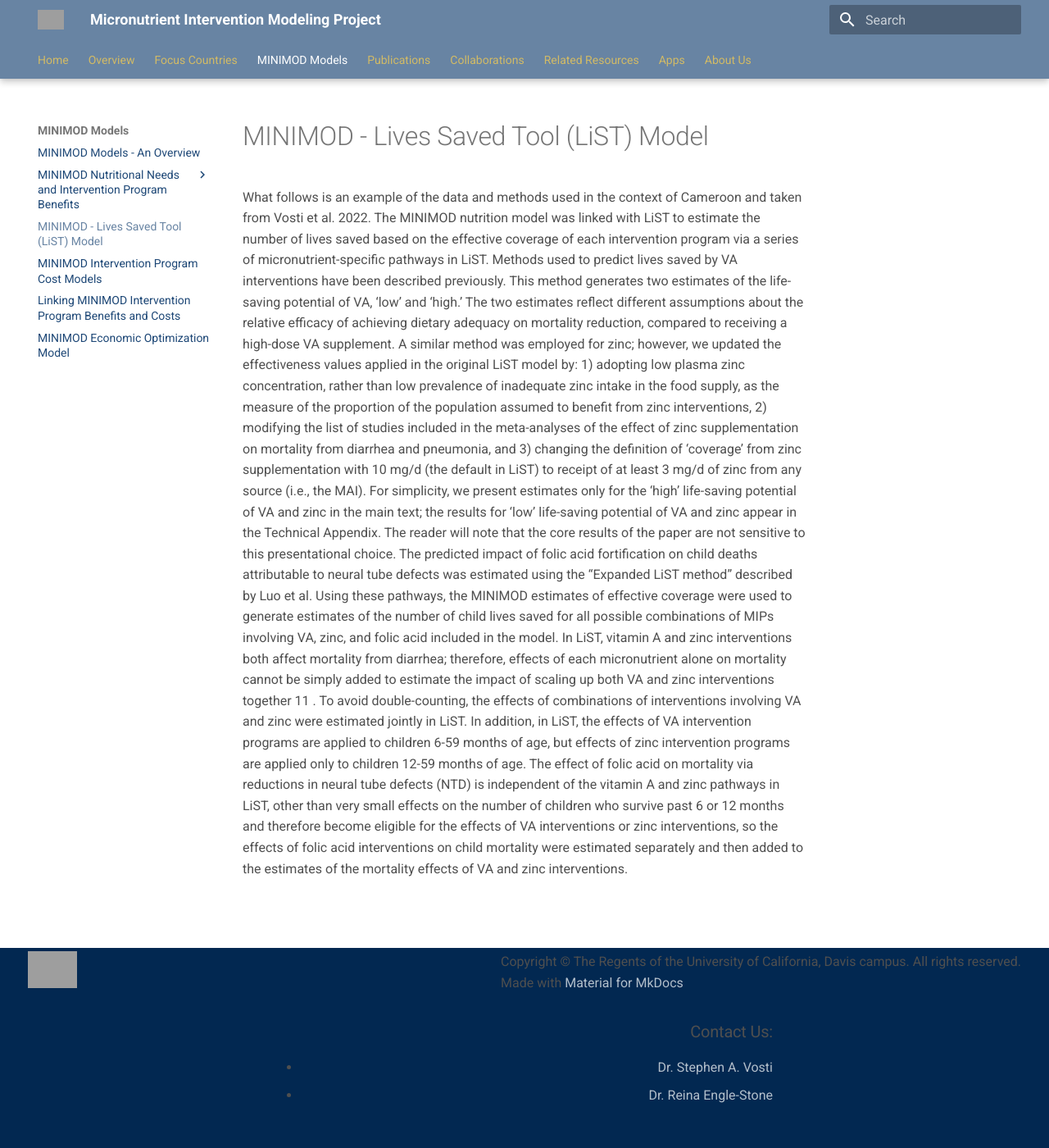
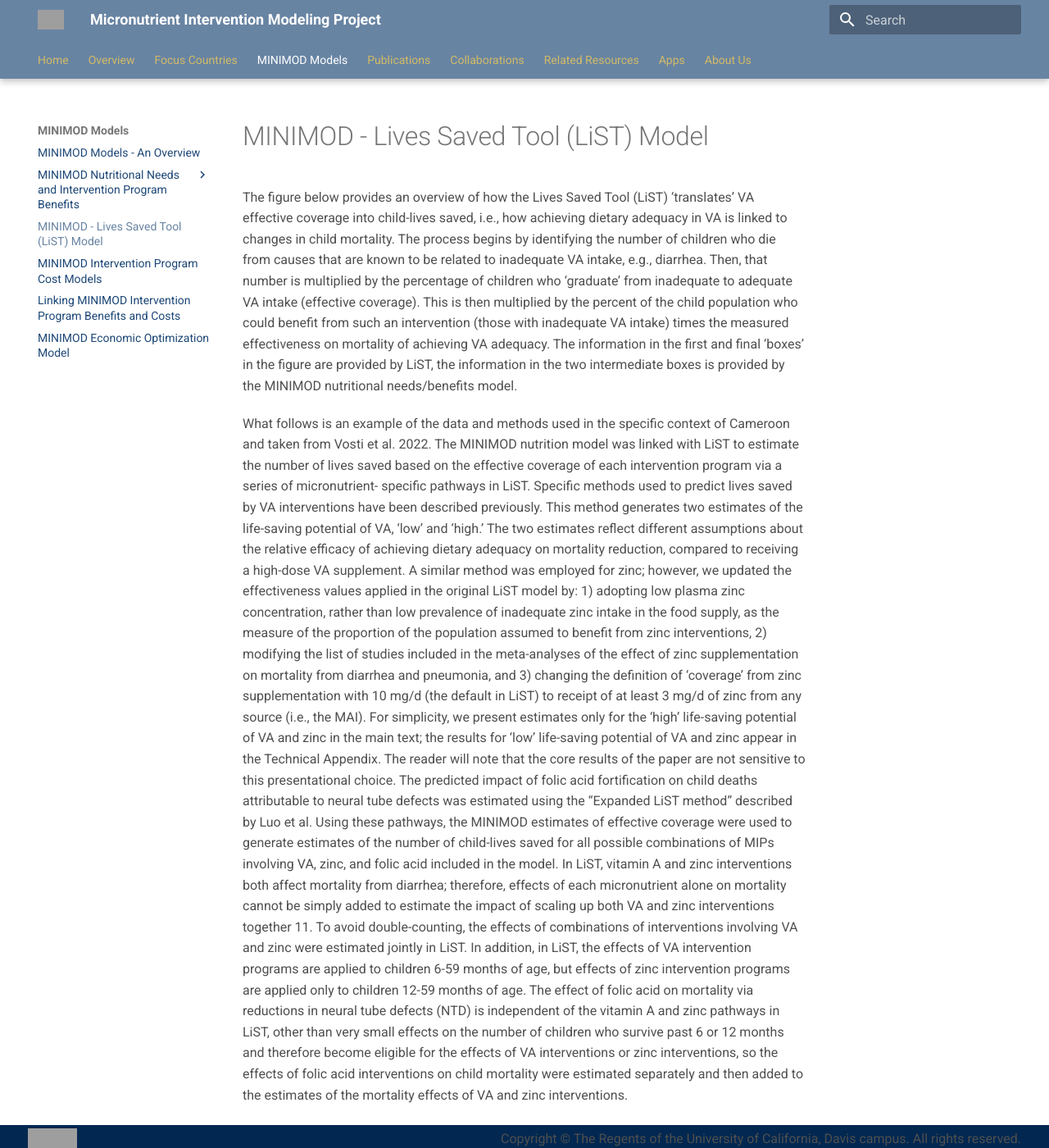
Before and after one commit to minimod-nutrition/minimod-website, an MkDocs documentation site: the page built from docs/minimod_models/minimod_list/minimod_list.md, in a window 1280 px wide and 1400 px high. Shown: the whole window at 82% size. Built offline with MkDocs 1.6.1 and Material for MkDocs 9.7.7, drawn with Linux system fonts in a browser that asks for light colours; nearby versions of some CDN libraries; grey boxes are pictures that could not be loaded.

Commit message:
Update minimod_list.md

```diff
--- a/docs/minimod_models/minimod_list/minimod_list.md
+++ b/docs/minimod_models/minimod_list/minimod_list.md
@@ -1,31 +1,42 @@
-What follows is an example of the data and methods used in the context of Cameroon and taken from
-Vosti et al. 2022.
-The MINIMOD nutrition model was linked with LiST to estimate the number of lives saved based on the
-effective coverage of each intervention program via a series of micronutrient-specific pathways in LiST.
-Methods used to predict lives saved by VA interventions have been described previously. This method
-generates two estimates of the life-saving potential of VA, ‘low’ and ‘high.’ The two estimates reflect
-different assumptions about the relative efficacy of achieving dietary adequacy on mortality reduction,
-compared to receiving a high-dose VA supplement. A similar method was employed for zinc; however,
-we updated the effectiveness values applied in the original LiST model by: 1) adopting low plasma zinc
-concentration, rather than low prevalence of inadequate zinc intake in the food supply, as the measure
-of the proportion of the population assumed to benefit from zinc interventions, 2) modifying the list of
-studies included in the meta-analyses of the effect of zinc supplementation on mortality from diarrhea
-and pneumonia, and 3) changing the definition of ‘coverage’ from zinc supplementation with 10 mg/d
-(the default in LiST) to receipt of at least 3 mg/d of zinc from any source (i.e., the MAI). For simplicity,
-we present estimates only for the ‘high’ life-saving potential of VA and zinc in the main text; the results
-for ‘low’ life-saving potential of VA and zinc appear in the Technical Appendix. The reader will note that
-the core results of the paper are not sensitive to this presentational choice. The predicted impact of
-folic acid fortification on child deaths attributable to neural tube defects was estimated using the
-“Expanded LiST method” described by Luo et al. Using these pathways, the MINIMOD estimates of
-effective coverage were used to generate estimates of the number of child lives saved for all possible
-combinations of MIPs involving VA, zinc, and folic acid included in the model. In LiST, vitamin A and zinc
-interventions both affect mortality from diarrhea; therefore, effects of each micronutrient alone on
-mortality cannot be simply added to estimate the impact of scaling up both VA and zinc interventions
-together 11 . To avoid double-counting, the effects of combinations of interventions involving VA and zinc
-were estimated jointly in LiST. In addition, in LiST, the effects of VA intervention programs are applied to children 6-59 months of age, but effects of zinc intervention programs are applied only to children 12-59
-months of age. The effect of folic acid on mortality via reductions in neural tube defects (NTD) is
-independent of the vitamin A and zinc pathways in LiST, other than very small effects on the number of
-children who survive past 6 or 12 months and therefore become eligible for the effects of VA
-interventions or zinc interventions, so the effects of folic acid interventions on child mortality were
-estimated separately and then added to the estimates of the mortality effects of VA and zinc
-interventions.
+The figure below provides an overview of how the Lives Saved Tool (LiST) ‘translates’ VA effective
+coverage into child-lives saved, i.e., how achieving dietary adequacy in VA is linked to changes in child
+mortality. The process begins by identifying the number of children who die from causes that are
+known to be related to inadequate VA intake, e.g., diarrhea. Then, that number is multiplied by the
+percentage of children who ‘graduate’ from inadequate to adequate VA intake (effective coverage).
+This is then multiplied by the percent of the child population who could benefit from such an
+intervention (those with inadequate VA intake) times the measured effectiveness on mortality of
+achieving VA adequacy. The information in the first and final ‘boxes’ in the figure are provided by LiST,
+the information in the two intermediate boxes is provided by the MINIMOD nutritional needs/benefits
+model.
+
+What follows is an example of the data and methods used in the specific context of Cameroon and taken
+from Vosti et al. 2022. The MINIMOD nutrition model was linked with LiST to estimate the number of
+lives saved based on the effective coverage of each intervention program via a series of micronutrient-
+specific pathways in LiST. Specific methods used to predict lives saved by VA interventions have been
+described previously. This method generates two estimates of the life-saving potential of VA, ‘low’ and
+‘high.’ The two estimates reflect different assumptions about the relative efficacy of achieving dietary
+adequacy on mortality reduction, compared to receiving a high-dose VA supplement. A similar method
+was employed for zinc; however, we updated the effectiveness values applied in the original LiST model
+by: 1) adopting low plasma zinc concentration, rather than low prevalence of inadequate zinc intake in
+the food supply, as the measure of the proportion of the population assumed to benefit from zinc
+interventions, 2) modifying the list of studies included in the meta-analyses of the effect of zinc
+supplementation on mortality from diarrhea and pneumonia, and 3) changing the definition of
+‘coverage’ from zinc supplementation with 10 mg/d (the default in LiST) to receipt of at least 3 mg/d of
+zinc from any source (i.e., the MAI). For simplicity, we present estimates only for the ‘high’ life-saving
+potential of VA and zinc in the main text; the results for ‘low’ life-saving potential of VA and zinc appear
+in the Technical Appendix. The reader will note that the core results of the paper are not sensitive to this
+presentational choice. The predicted impact of folic acid fortification on child deaths attributable to
+neural tube defects was estimated using the “Expanded LiST method” described by Luo et al. Using
+these pathways, the MINIMOD estimates of effective coverage were used to generate estimates of the
+number of child-lives saved for all possible combinations of MIPs involving VA, zinc, and folic acid
+included in the model. In LiST, vitamin A and zinc interventions both affect mortality from diarrhea;
+therefore, effects of each micronutrient alone on mortality cannot be simply added to estimate the
+impact of scaling up both VA and zinc interventions together 11. To avoid double-counting, the effects of
+combinations of interventions involving VA and zinc were estimated jointly in LiST. In addition, in LiST,
+the effects of VA intervention programs are applied to children 6-59 months of age, but effects of zinc
+intervention programs are applied only to children 12-59 months of age. The effect of folic acid on
+mortality via reductions in neural tube defects (NTD) is independent of the vitamin A and zinc pathways
+in LiST, other than very small effects on the number of children who survive past 6 or 12 months and
+therefore become eligible for the effects of VA interventions or zinc interventions, so the effects of folic
+acid interventions on child mortality were estimated separately and then added to the estimates of the
+mortality effects of VA and zinc interventions.
```
